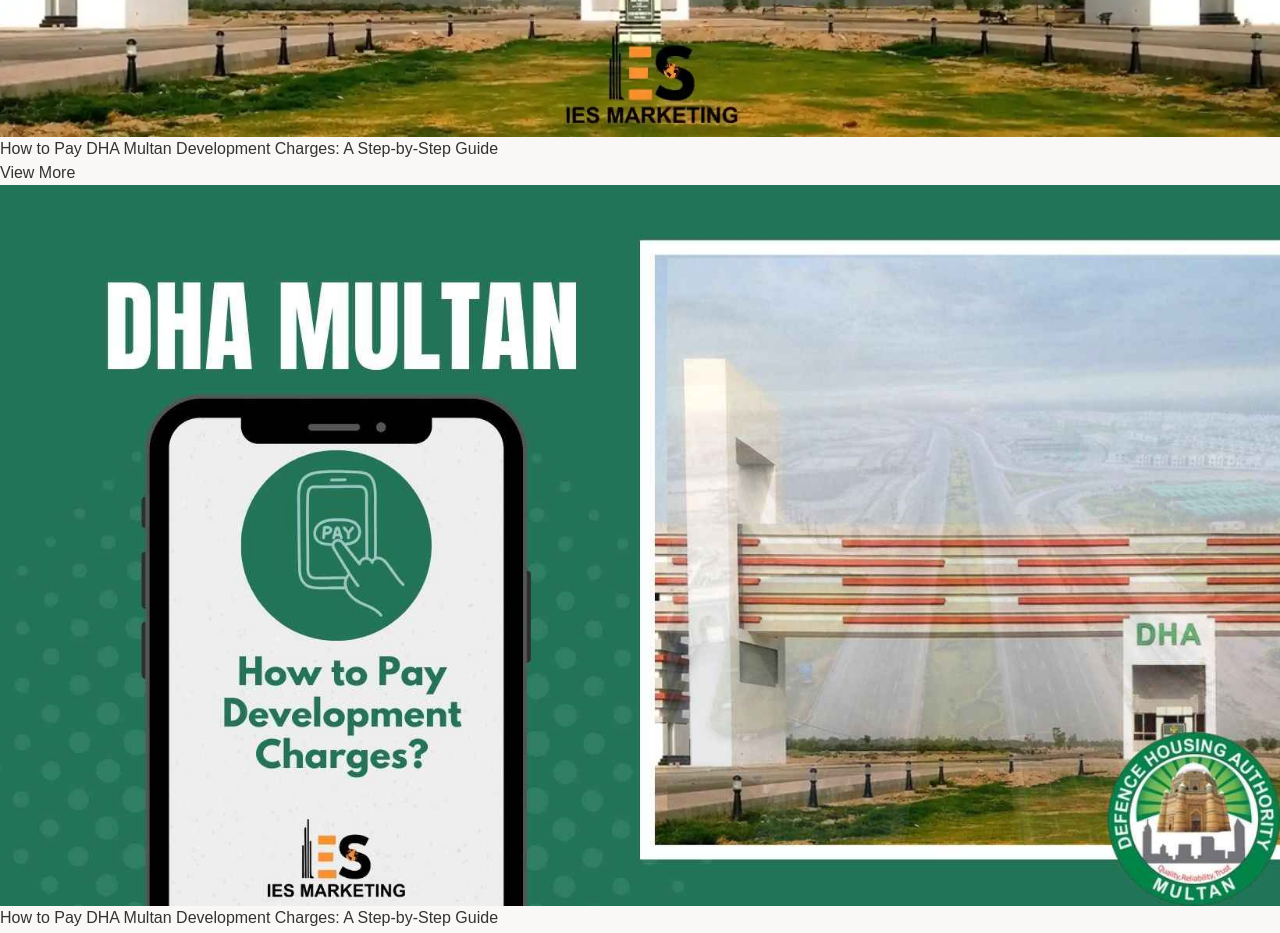
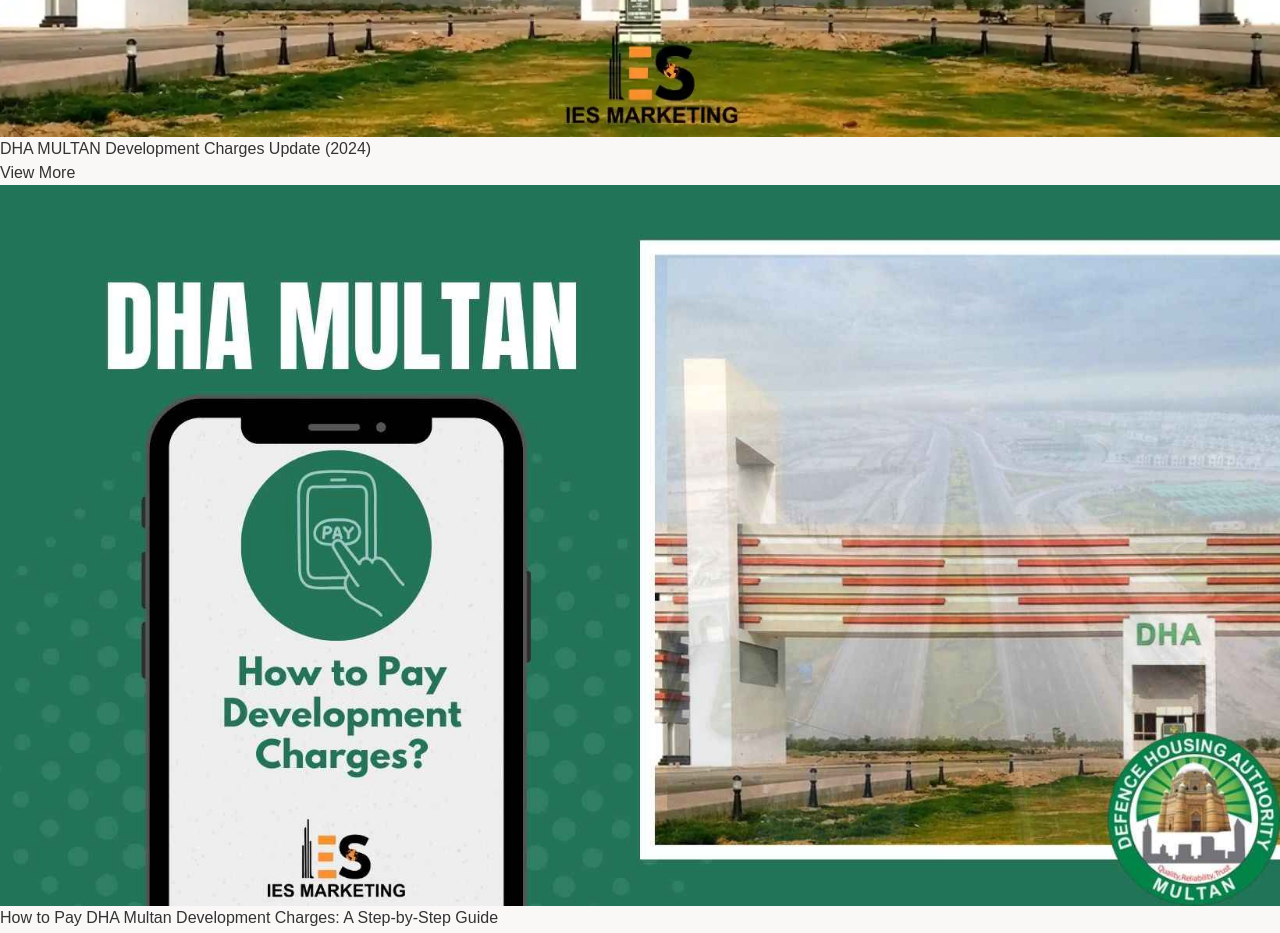
Before and after one commit to developerahmad1/IES-Marketing-Website, a Next.js app: page /blog/smart-property-card-by-smart-housing-multan in a window 1280 px wide. Shown: the part 5160-6093 px from the top of the page. Built offline with nearby package versions, Linux system fonts and the light colour scheme.

Commit message:
............

```diff
--- a/Components/Blogs.js
+++ b/Components/Blogs.js
@@ -99,7 +99,7 @@
                 </div>
                 <div className="p-6">
                   <h5 className="block mb-2 font-sans text-xl antialiased font-semibold leading-snug tracking-normal text-blue-gray-900">
-                  How to Pay DHA Multan Development Charges: A Step-by-Step Guide
+                  DHA MULTAN Development Charges Update (2024)
                   </h5>
                   {/* <p className="block font-sans text-base antialiased font-light leading-relaxed text-inherit">
                 </p> */}
```
